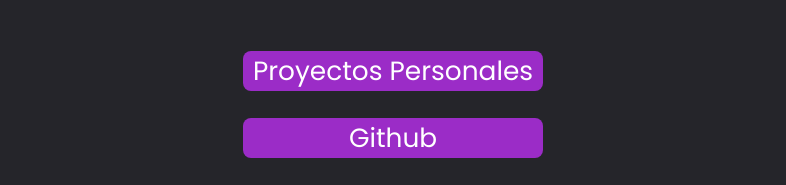
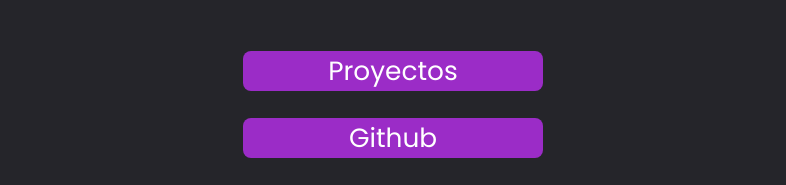
Before and after one commit to Martin-kn/CV, a plain HTML site: page index.html in a window 1280 px wide. Shown: the part 920-1105 px from the top of the page, without its empty margins (247-1033 px from the left). Drawn offline with Linux system fonts and the light colour scheme.

Commit message:
Update index.html

```diff
--- a/index.html
+++ b/index.html
@@ -39,7 +39,7 @@
 
 	<div class="container">
 			<p> <br> <br> </p>
-			<a href="https://martin-kn.github.io/Proyectos/"  class="btn-1">Proyectos Personales</a>
+			<a href="https://martin-kn.github.io/Gallery/"  class="btn-1">Proyectos</a>
 			<p><br></p>
 			<a href="https://github.com/Martin-kn/"  class="btn-1">Github</a>
 	</div>
```
